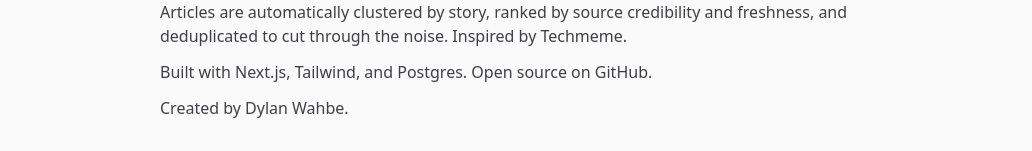
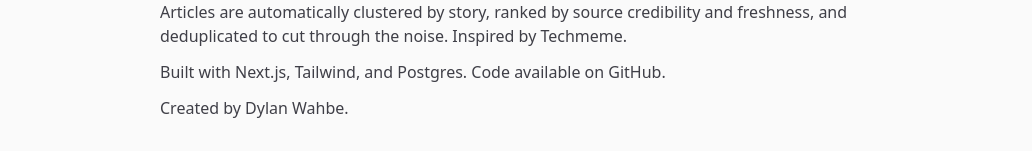
Before and after one commit to dwahbe/climate-river, a Next.js app: page /about in a window 1280 px wide. Shown: the part 189-340 px from the top of the page, without its empty margins (120-1152 px from the left). Built offline with nearby package versions, Linux system fonts and the light colour scheme.

Commit message:
Updated readme, and copyright

```diff
--- a/app/about/page.tsx
+++ b/app/about/page.tsx
@@ -28,7 +28,7 @@ export default function AboutPage() {
           rel="noreferrer"
           className="underline decoration-zinc-300 hover:decoration-zinc-500"
         >
-          Open source on GitHub
+          Code available on GitHub
         </a>
         .
       </p>
```
Also changed, not shown: 1 other file (tests, documents, lock files or other folders).
